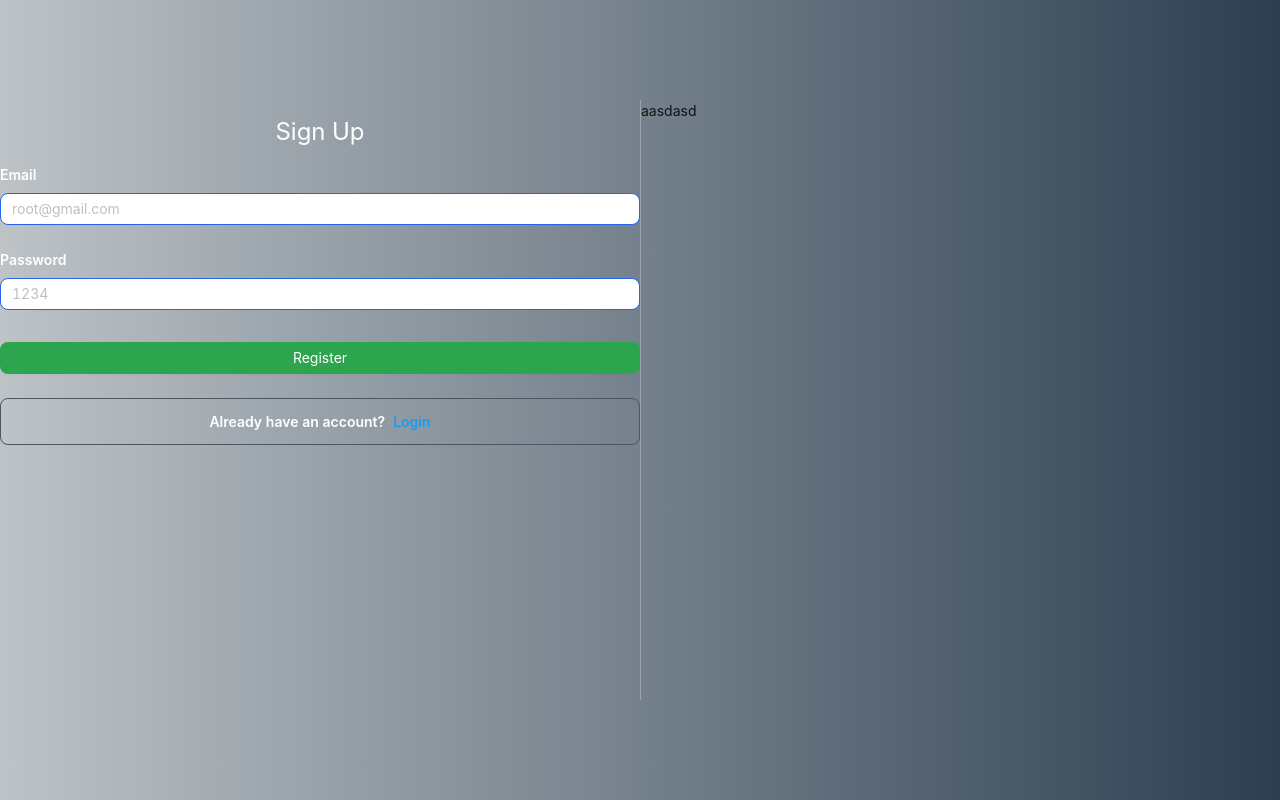
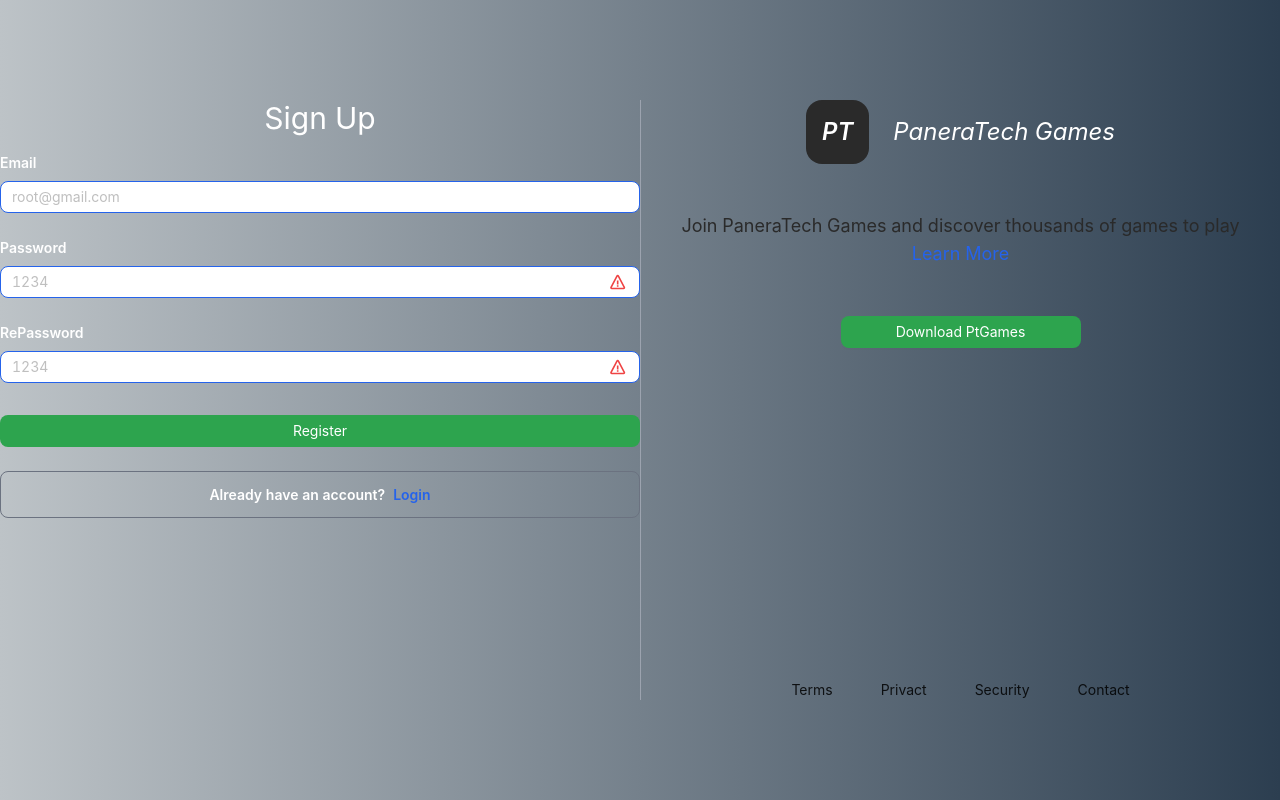
Before and after one commit to ylcnnemre/gameTask, a React (Create React App) app: page /register in a window 1280 px wide. Built offline with nearby package versions, Linux system fonts and the light colour scheme.

Commit message:
feat: register page completed

```diff
--- /dev/null
+++ b/src/components/Markets/GalleryModal.tsx
@@ -0,0 +1,35 @@
+import { Button, Modal } from 'antd';
+import React, { useState } from 'react';
+
+const GalleryModal = () => {
+    const [isModalVisible, setIsModalVisible] = useState(false);
+
+    const showModal = () => {
+        setIsModalVisible(true);
+      };
+
+      const handleOk = () => {
+        setIsModalVisible(false);
+      };
+
+      const handleCancel = () => {
+        setIsModalVisible(false);
+      };
+
+
+  return (
+    <>
+    <Button type="primary" onClick={showModal}>
+      Open Modal
+    </Button>
+    <Modal title="Basic Modal" visible={isModalVisible} onOk={handleOk} onCancel={handleCancel}>
+      <p>Some contents...</p>
+      <p>Some contents...</p>
+      <p>Some contents...</p>
+    </Modal>
+  </>
+
+  )
+}
+
+export default GalleryModal
--- a/src/components/Markets/GameCard.tsx
+++ b/src/components/Markets/GameCard.tsx
@@ -13,13 +13,13 @@
         </p>
       </div>
 
-      <div className="relative hover:opacity-70 transition-all">
+      <div className="relative hover:opacity-80 transition-all group">
         <img
           src={gameData.Cover}
           alt=""
           className="w-full rounded-lg relative  "
         />
-        <BiSearch className="absolute top-1/2 left-1/2 text-white  text-2xl opacity-0 -translate-x-1/2 -translate-y-1/2" />
+        <BiSearch className=" cursor-pointer absolute top-1/2 left-1/2 text-white  text-3xl opacity-0 -translate-x-1/2 -translate-y-1/2 group-hover:opacity-95 transition-all" />
       </div>
 
       <p className="text-white text-sm flex-1   line-clamp my-2">{gameData.Summary}</p>
--- a/src/pages/Login.tsx
+++ b/src/pages/Login.tsx
@@ -27,7 +27,7 @@
   const setEmail = (mail: string): void => {
     var re = /\S+@\S+\.\S+/;
 
-    if (re.test(mail)) {
+    if (re.test(mail) ) {
       setLoginInfo({
         ...loginInfo,
         email: mail,
@@ -49,28 +49,47 @@
   };
 
   const setPassword = (password: string): void => {
-    setLoginValidation({
-      ...loginValidation,
-      password: true,
-    });
     setLoginInfo({
         ...loginInfo,
         password : password
     })
+    if(password!=="")
+    {
+        setLoginValidation({
+            ...loginValidation,
+            password: true,
+          });
+
+    }
+    else{
+        setLoginValidation({
+            ...loginValidation,
+            password: false,
+          });
+    }
   };
 
 
  const confirmLogin=() :void =>{
 
+    let veri : any= localStorage.getItem("user")
 
-    if(loginInfo.email=="root@gmail.com" && loginInfo.password=="1234")
+    if(veri!==null)
     {
-        /* toast.error("Wrong passwoord or email",{
+         const StorageLoginInfo : {email:string,password:string}  =JSON.parse(veri)
 
-        }) */
-        setAauth(true)
-      /*   router("/") */
+         if(loginInfo.email==StorageLoginInfo.email && loginInfo.password==StorageLoginInfo.password)
+         {
+            setAauth(true)
+         }
+         else{
+            toast.error("Wrong passwoord or email")
+         }
     }
+    else {
+        toast.error("Wrong passwoord or email")
+    }
+
  }
 
 
--- a/src/pages/Register.tsx
+++ b/src/pages/Register.tsx
@@ -1,21 +1,127 @@
-import React from 'react'
-import { Button, Input } from "antd";
-import { Link,useNavigate} from "react-router-dom";
-import {AiOutlineEye,AiOutlineEyeInvisible} from "react-icons/ai"
-import { ToastContainer, toast } from 'react-toastify';
+import React, { useState } from "react";
+import { Button, Input,Tooltip } from "antd";
+import { Link, useNavigate } from "react-router-dom";
+import { AiOutlineEye, AiOutlineEyeInvisible } from "react-icons/ai";
+import {BiError} from "react-icons/bi"
+import { ToastContainer, toast } from "react-toastify";
 import { Context } from "App";
+
+const Register = () => {
+   const router=useNavigate()
+  const [registerValidation,setRegisterValidation]=useState<{email:boolean,password:boolean,repassword:boolean}>({
+     email : false,
+     password : false,
+     repassword : false
+  })
+
+  const [userInfo,setUserInfo]=useState<{email:string,password:string,repassword:string}>({
+      email : "",
+      password : "",
+      repassword : ""
+  })
+
+
+  const setEmail=(mail:string):void =>{
+    var re = /\S+@\S+\.\S+/;
+
+    if (re.test(mail) ) {
+       setUserInfo({
+          ...userInfo,
+          email  : mail
+       })
+       setRegisterValidation({
+            ...registerValidation,
+            email : true
+       })
+
+    } else {
+
+        setUserInfo({
+            ...userInfo,
+            email  : mail
+         })
+         setRegisterValidation({
+              ...registerValidation,
+              email : false
+         })
+    }
+
+  }
+
+
+  const setPassword=(password:string):void =>{
+    var re = /^(?=.*[a-z])(?=.*[A-Z])[0-9a-zA-Z]{3,}$/;
+
+    if(re.test(password))
+    {
+        setUserInfo({
+            ...userInfo,
+           password : password
+        })
+        setRegisterValidation({
+            ...registerValidation,
+            password :true
+        })
+    }
+    else {
+        setUserInfo({
+            ...userInfo,
+           password : password
+        })
+        setRegisterValidation({
+            ...registerValidation,
+            password :false
+        })
+    }
+  }
+
+ const setRePassword=(password:string):void =>{
+     if(userInfo.password !==""  && userInfo.password === password)
+     {
+        setRegisterValidation({
+             ...registerValidation,
+             repassword : true
+        })
+     }
+     else{
+        setRegisterValidation({
+            ...registerValidation,
+            repassword : false
+       })
+     }
+ }
+
+
+  console.log();
+
+   const text=<div>
+      <p>
+             At least 1 uppercase character
+      </p>
+      <p>
+            At least 1 lowercase character
+      </p>
+      <p>
+      At least 3 character
+      </p>
+   </div>
+
+
+  const saveUser=()=>{
+        const info : any=  {...userInfo}
+        delete info.repassword
+        localStorage.setItem("user",JSON.stringify(info))
+
+        router("/login")
+  }
 
 
 
-const Register = () => {
-  return (
-    <section className="login-bg  w-full h-screen grid grid-cols-2 ">
+return (
+    <section className="login-bg  w-full h-screen grid grid-cols-2   ">
       <div className="w-full items-center  flex  justify-center h-3/4 my-auto   ">
         <div className="h-full  flex flex-col   w-[420px]  w-full  ">
-         {/*  <h1 className="italic text-2xl text-white font-semibold p-4 bg-header-bg w-max mx-auto  rounded-2xl">
-            PT
-          </h1> */}
-          <h2 className="w-max mx-auto text-2xl font-normal  mt-4 text-white ">
+          <h2 className="w-full text-3xl font-normal text-center  text-white ">
             Sign Up
           </h2>
           <div className="flex flex-col my-2">
@@ -23,7 +129,7 @@
             <Input
               placeholder="root@gmail.com"
               className="border-1 border-blue-600 rounded-lg"
-              onChange={({ target: { value } }) => {}}
+              onChange={({ target: { value } }) => {setEmail(value)}}
             />
           </div>
           <div className="flex flex-col my-2">
@@ -31,37 +137,85 @@
 
             <div className="border-[1.5px] border-blue-600 rounded-lg flex bg-white items-center pr-3 " >
               <Input
-                onChange={({ target: { value } }) => {}}
+                onChange={({ target: { value } }) => {setPassword(value)}}
                 type={"password"}
                 bordered={false}
                 placeholder="1234"
               />
-
+              {
+                !registerValidation.password ? <Tooltip placement="right" title={text}>
+                    <BiError className="text-red-500" size={20} cursor="pointer" />
+              </Tooltip>  : null
+              }
 
             </div>
+          </div>
+          <div className="flex flex-col my-2">
+            <p className="font-semibold text-white my-2">RePassword</p>
+            <div className="border-[1.5px] border-blue-600 rounded-lg flex bg-white items-center pr-3 " >
+              <Input
+                onChange={({ target: { value } }) => {setRePassword(value) }  }
+                type={"password"}
+                bordered={false}
+                placeholder="1234"
+              />
+              {
+                !registerValidation.repassword ? <Tooltip placement="right" title={<span>passwords do not match</span>}>
+                    <BiError className="text-red-500" size={20} cursor="pointer" />
+              </Tooltip>  : null
+              }
 
+            </div>
           </div>
           <Button
-           onClick={()=>{}}
-          /*   disabled={!loginValidation.email || !loginValidation.password} */
+            onClick={() => {saveUser()}}
+          disabled={Object.values(registerValidation).includes(false)}
             className="!bg-[#2DA44E] border-none rounded-lg hover:bg-cover transition-all !text-white mt-6   hover:bg-[#2DA44E] hover:opacity-80 hover:text-white  "
           >
             Register
           </Button>
-          <p className=" w-full mt-6 p-3 border border-gray-600 text-center font-semibold text-white rounded-lg">
-             Already have an account?
-            <Link to={"/register"} className="text-[#1D9BF0] ml-2">
+          <p className=" w-full mt-6 p-3 border border-gray-500 text-center font-semibold text-white rounded-lg">
+            Already have an account?
+            <Link to={"/register"} className="text-blue-600 ml-2">
               Login
             </Link>
           </p>
         </div>
       </div>
-      <div  className='w-full h-3/4 my-auto   border-l border-gray-400  '  >
-          aasdasd
+      <div className="w-full h-3/4 my-auto flex flex-col   border-l border-gray-400  ">
+        <div className="flex items-center justify-center">
+          <h1 className="italic text-2xl text-white font-semibold p-4 bg-header-bg w-max   rounded-2xl">
+            PT
+          </h1>
+           <h2 className="text-2xl text-white italic ml-6">
+              PaneraTech Games
+           </h2>
+        </div>
+        <p className="text-center text-header-bg  text-lg mt-12  ">
+        Join PaneraTech Games and discover thousands of games to play <Link to={"/"} className="block text-blue-600"> Learn More  </Link>
+        </p>
+        <Button className="w-[240px] self-center rounded-lg !bg-[#2DA44E] border-none text-white hover:text-white hover:opacity-75 mt-12 ">
+             Download PtGames
+        </Button>
+        <div className="flex flex-1 items-end justify-center ">
+
+            <Link to={"#"} className="mx-6" >
+                Terms
+            </Link>
+            <Link to={"#"} className="mx-6">
+                Privact
+            </Link>
+            <Link to={"#"} className="mx-6">
+                Security
+            </Link>
+            <Link to={"#"} className="mx-6">
+                Contact
+            </Link>
+        </div>
       </div>
-   {/*    <ToastContainer autoClose={1000} /> */}
+      {/*    <ToastContainer autoClose={1000} /> */}
     </section>
-  )
-}
+  );
+};
 
-export default Register
+export default Register;
```
